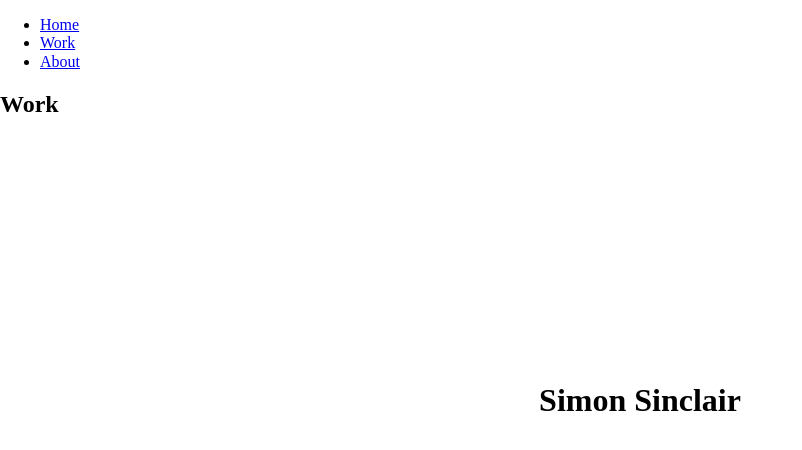
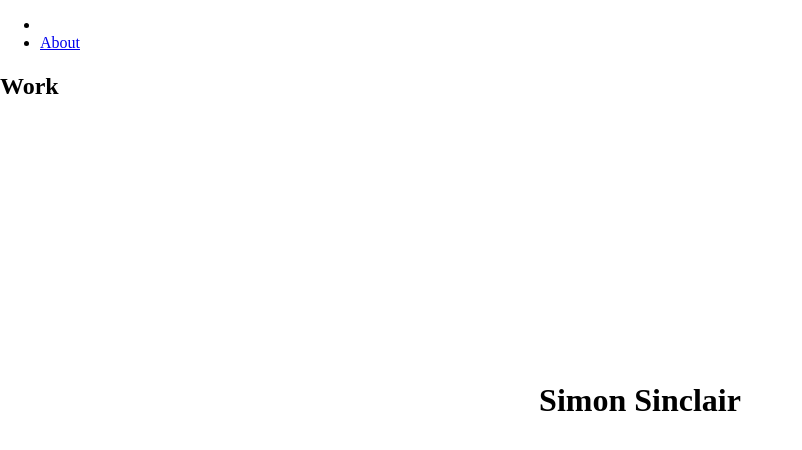
Before and after one commit to simonsinclair/simonsinclair-com, a Next.js app: page / in a window 1280 px wide. Shown: the top 450 px of the page, without its empty margins (0-802 px from the left). Built offline with nearby package versions, Linux system fonts and the light colour scheme.

Commit message:
Highlight active links in Nav

```diff
--- a/src/components/Nav.jsx
+++ b/src/components/Nav.jsx
@@ -1,25 +1,37 @@
+import PropTypes from 'prop-types';
+import { withRouter } from 'next/router';
 import Link from 'next/link';
 
-const Nav = () => (
+const Nav = ({ router }) => {
+  const { route } = router;
+
+  return (
     <nav>
       <ul>
         <li>
           <Link href="/" prefetch>
-          <a>Home</a>
-        </Link>
-      </li>
-      <li>
-        <Link href="/#work">
-          <a>Work</a>
+            <a className={route === '/' ? 'active' : ''}>Home</a>
           </Link>
         </li>
         <li>
           <Link href="/about" prefetch>
-          <a>About</a>
+            <a className={route === '/about' ? 'active' : ''}>About</a>
           </Link>
         </li>
       </ul>
+      <style jsx>
+        {`
+          .active {
+            color: #FFF;
+          }
+        `}
+      </style>
     </nav>
   );
+};
 
-export default Nav;
+Nav.propTypes = {
+  router: PropTypes.shape({}).isRequired,
+};
+
+export default withRouter(Nav);
```
Lines whose indentation alone changed are shown as unchanged.
